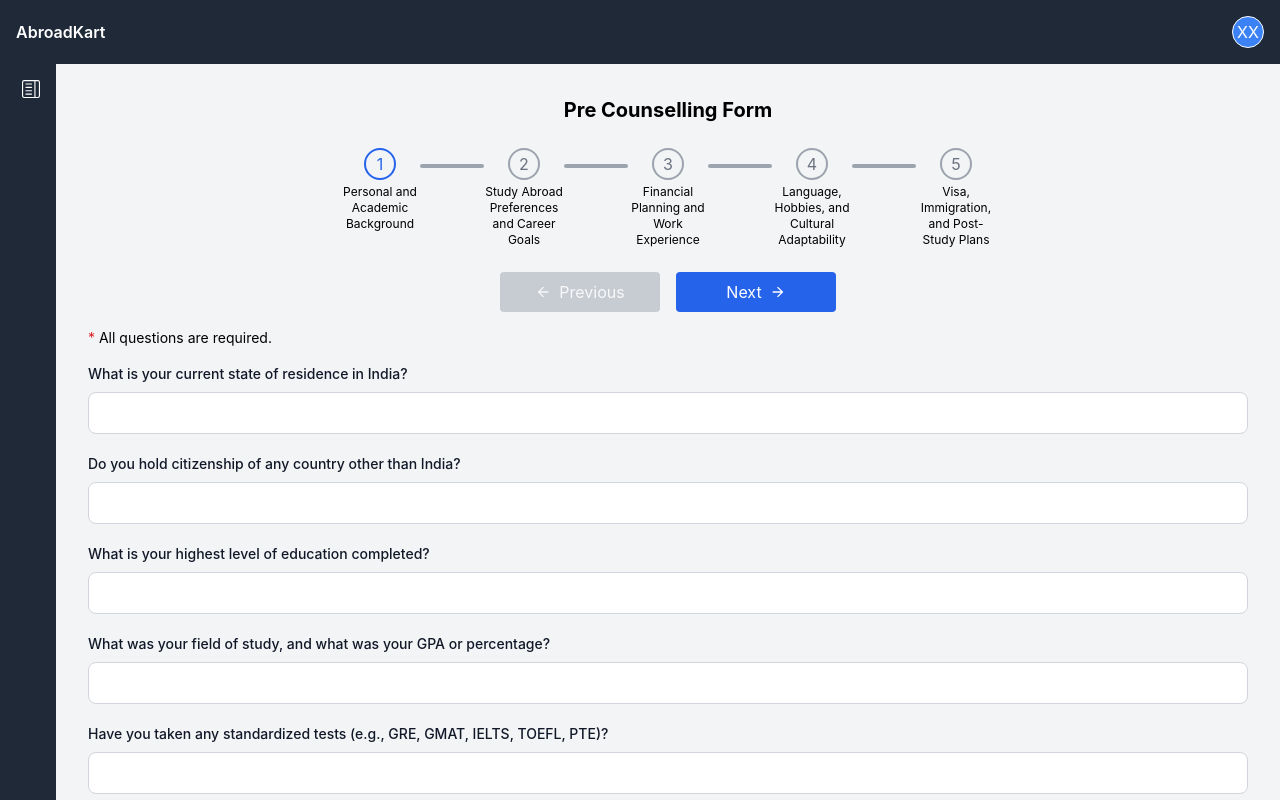
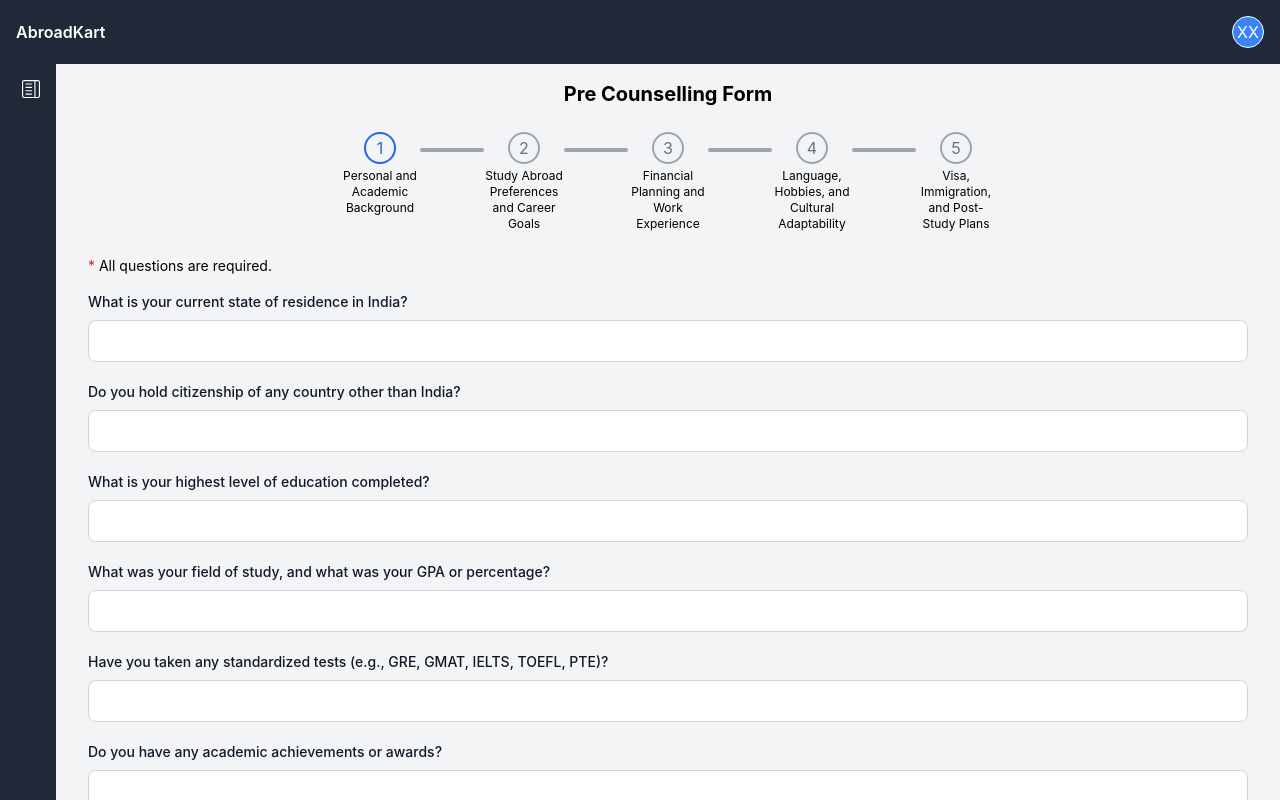
Before and after one commit to dvbuiilds/abroadkart, a Next.js app: page /dashboard/pre-counselling-form in a window 1280 px wide. Built offline with nearby package versions, Linux system fonts and the light colour scheme; no server answers; sample sign-in values are in the browser's storage.

Commit message:
chore(pre-counselling-form): shifted the buttons to the bottom.

```diff
--- a/src/pages/dashboard/pre-counselling-form.tsx
+++ b/src/pages/dashboard/pre-counselling-form.tsx
@@ -188,7 +188,7 @@ export default function PreCounsellingForm({ data }: { data: Questionnaire }) {
   }, [formData]);
 
   return (
-    <div className="flex flex-col align-center p-4">
+    <div className="flex flex-col align-center px-4">
       <h1 className="text-center font-bold text-xl mb-4">
         Pre Counselling Form
       </h1>
@@ -198,11 +198,24 @@ export default function PreCounsellingForm({ data }: { data: Questionnaire }) {
         currentStep={currentStep}
         stepNames={formNames}
       />
+
+      {/** Current Step Form */}
+      {currentStep < totalSteps ? (
+        <Form
+          currentStep={currentStep}
+          formData={formData[currentStep]}
+          onDataChange={onCurrentFormDataChangeHandler}
+        />
+      ) : (
+        <p className="text-center text-lg my-4">
+          Thanks for answering all the questions. You can now submit the form.
+        </p>
+      )}
       {/* Form Navigation Buttons */}
       {apiStatus === "success" || apiStatus === "error" ? (
         <></>
       ) : (
-        <div className="flex space-x-4 justify-center mt-4">
+        <div className="flex space-x-4 justify-center my-2">
           <button
             onClick={prevStep}
             disabled={!currentStep}
@@ -220,20 +233,6 @@ export default function PreCounsellingForm({ data }: { data: Questionnaire }) {
           </button>
         </div>
       )}
-      {/** Current Step Form */}
-      <div className="">
-        {currentStep < totalSteps ? (
-          <Form
-            currentStep={currentStep}
-            formData={formData[currentStep]}
-            onDataChange={onCurrentFormDataChangeHandler}
-          />
-        ) : (
-          <p className="text-center text-lg my-4">
-            Thanks for answering all the questions. You can now submit the form.
-          </p>
-        )}
-      </div>
     </div>
   );
 }
```
